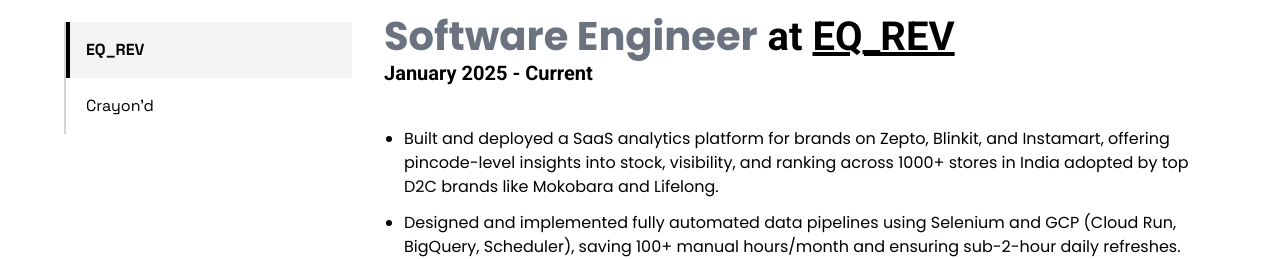
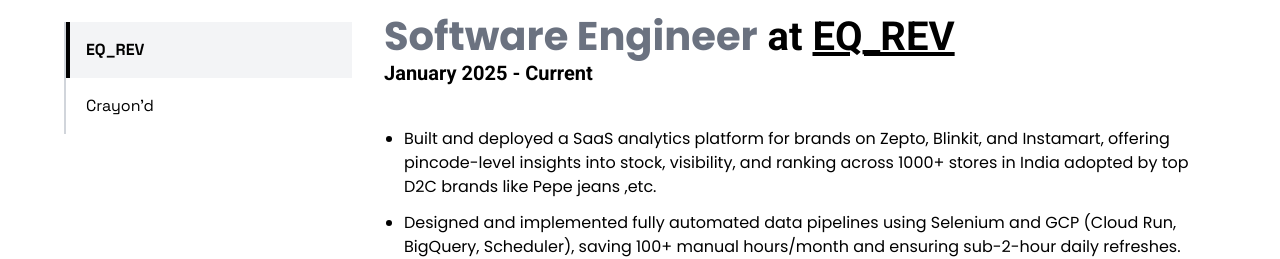
Before and after one commit to adhavan13/Portfolio, a React (Vite) app: page / in a window 1280 px wide. Shown: the part 840-1099 px from the top of the page. Built offline with nearby package versions, Linux system fonts and the light colour scheme; a web font is replaced by a local one.

Commit message:
mokabora text removed

```diff
--- a/src/components/exprience.jsx
+++ b/src/components/exprience.jsx
@@ -8,7 +8,7 @@
       department: "EQ_REV",
       period: "January 2025 - Current",
       responsibilities: [
-        "Built and deployed a SaaS analytics platform for brands on Zepto, Blinkit, and Instamart, offering pincode-level insights into stock, visibility, and ranking across 1000+ stores in India adopted by top D2C brands like Mokobara and Lifelong.",
+        "Built and deployed a SaaS analytics platform for brands on Zepto, Blinkit, and Instamart, offering pincode-level insights into stock, visibility, and ranking across 1000+ stores in India adopted by top D2C brands like Pepe jeans ,etc.",
         "Designed and implemented fully automated data pipelines using Selenium and GCP (Cloud Run, BigQuery, Scheduler), saving 100+ manual hours/month and ensuring sub-2-hour daily refreshes.",
         "Worked in the development of a Shopify Partner App (Remix + BigQuery) for advanced product sorting, increasing catalog engagement by 30%, listed on the Shopify App Store.",
       ],
```
